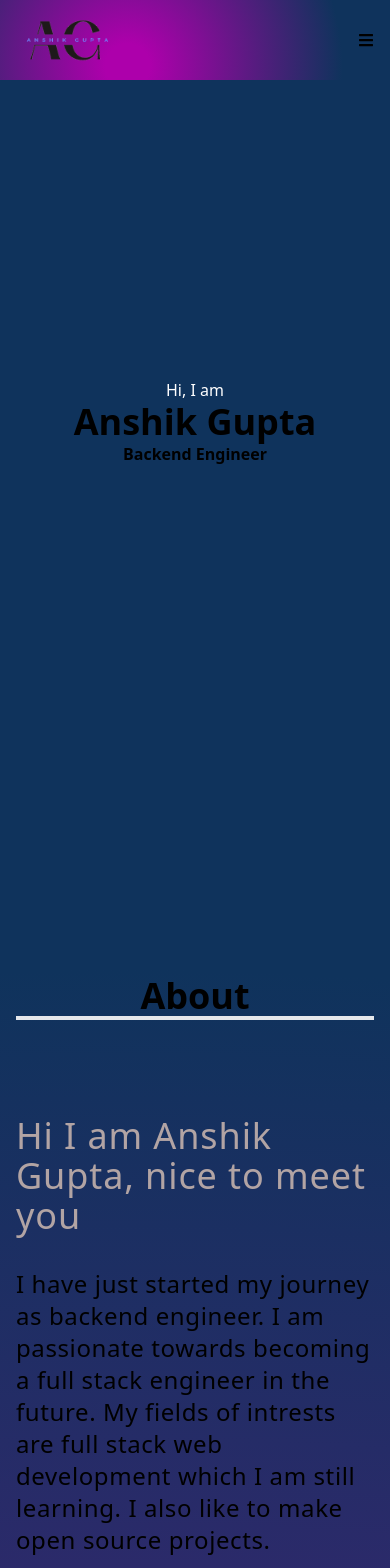
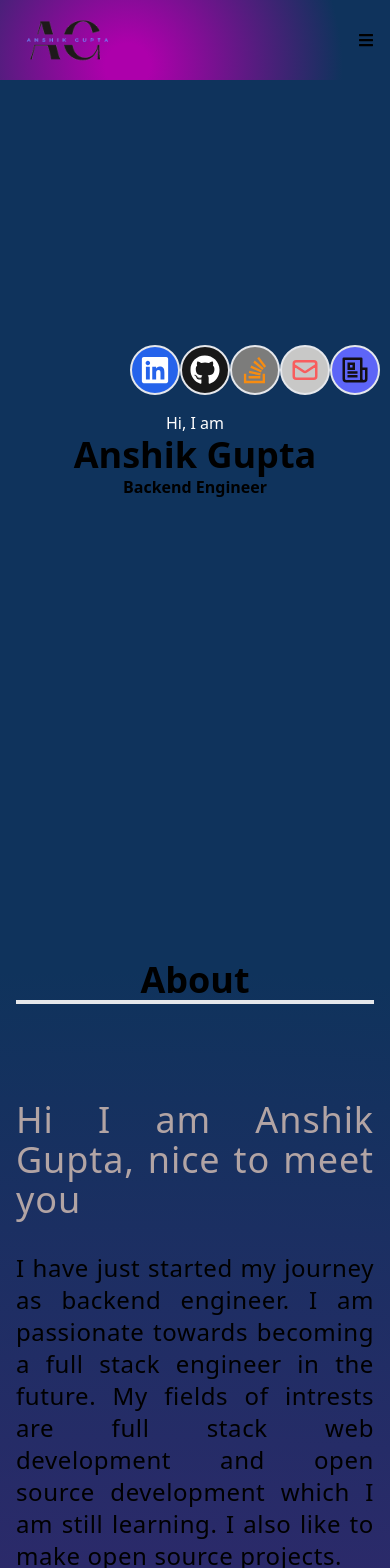
Before and after one commit to guptaanshik1/portfolio, a React (Create React App) app: page / in a window 390 px wide. Shown: the top 1568 px of the page. Built offline with nearby package versions, Linux system fonts and the light colour scheme.

Commit message:
added social links on smaller screens

```diff
--- a/src/components/About.jsx
+++ b/src/components/About.jsx
@@ -4,6 +4,8 @@ const About = () => {
   return (
     <div name="about" className="w-full h-screen">
       <div className="flex flex-col justify-center items-center w-full h-full">
+
+
         <div className="max-w-[1000px] w-full grid gap-8">
           <div className="text-center pb-8 px-4">
             <p className="border-b-4 font-bold sm:text-6xl text-4xl">About</p>
@@ -13,13 +15,13 @@ const About = () => {
 
           <div className="max-w-[1000px] w-full grid sm:grid-cols-2 gap-8 px-4">
             <div className="sm:text-right text-4xl text-[#b2a4a4] tracking-wide">
-              <p>Hi I am Anshik Gupta, nice to meet you</p>
+              <p className="tracking-wide text-justify">Hi I am Anshik Gupta, nice to meet you</p>
             </div>
             <div>
-              <p className="tracking-wide text-2xl">
+              <p className="tracking-wide text-2xl text-justify">
                 I have just started my journey as backend engineer. I am
                 passionate towards becoming a full stack engineer in the future.
-                My fields of intrests are full stack web development
+                My fields of intrests are full stack web development and open source development
                 which I am still learning. I also like to make open source
                 projects.
               </p>
--- a/src/components/Contact.jsx
+++ b/src/components/Contact.jsx
@@ -10,9 +10,9 @@ const Contact = () => {
 
           <div className='px-4 w-full'>
             <form method="POST" action="https://getform.io/f/a699a1b2-f225-434e-b317-1fbbde8e006c" className="h-auto w-full flex flex-col justify-center items-center">
-              <input className="w-full py-2 text-center mb-2" type="text" name="name" placeholder='Enter name' />
-              <input className="w-full py-2 text-center mb-2" type="email" name="email" placeholder='Enter email' />
-              <textarea className="w-full py-2 text-center" name="message" rows="5" cols="20" placeholder='Enter message'></textarea>
+              <input className="w-full py-2 text-center mb-2 focus:outline-none" type="text" name="name" placeholder='Enter name' />
+              <input className="w-full py-2 text-center mb-2 focus:outline-none" type="email" name="email" placeholder='Enter email' />
+              <textarea className="w-full py-2 text-center focus:outline-none" name="message" rows="5" cols="20" placeholder='Enter message'></textarea>
               <button className="text-white bg-[#8686f0] border-2 rounded-md mt-4 p-4 hover:scale-110 hover:bg-[#fff] hover:text-black hover:border-blue-600 duration-500">Send</button>
             </form>
           </div>
--- a/src/components/Home.jsx
+++ b/src/components/Home.jsx
@@ -1,15 +1,66 @@
-import React from 'react'
+import React from "react";
+import { FaGithub, FaLinkedin, FaStackOverflow } from "react-icons/fa";
+import { HiOutlineMail } from "react-icons/hi";
+import { RiNewspaperLine } from "react-icons/ri";
 
 const Home = () => {
   return (
-    <div name="home" className='w-full h-screen bg-blend-screen'>
-        <div className='max-w-[1000px] mx-auto px-8 flex flex-col justify-center items-center h-full'>
-            <p className="text-[#fff]">Hi, I am</p>
-            <h1 className="font-bold text-4xl sm:text-5xl text-center">Anshik Gupta</h1>
-            <h2 className='font-bold sm:text-3xl text-center'>Backend Engineer</h2>
+    <div name="home" className="w-full h-screen">
+      <div className="max-w-[1000px] mx-auto px-8 flex flex-col justify-center items-center h-full">
+        <div className="lg:hidden w-[50%] mb-4 flex justify-between items-center px-4">
+          <div className="rounded-full p-2 border-2 bg-blue-600 cursor-pointer hover:scale-110 duration-500">
+            <a
+              className="flex justify-between items-center w-full text-white"
+              href=""
+            >
+              <FaLinkedin size={30} />
+            </a>
+          </div>
+
+          <div className="rounded-full p-2 border-2 bg-[#181818] cursor-pointer hover:scale-110 duration-500">
+            <a
+              className="flex justify-between items-center w-full text-white"
+              href=""
+            >
+              <FaGithub size={30} />
+            </a>
+          </div>
+
+          <div className="rounded-full p-2 border-2 bg-[#7c7c7b] cursor-pointer hover:scale-110 duration-500">
+            <a
+              className="flex justify-between items-center w-full text-[#f78c11]"
+              href=""
+            >
+              <FaStackOverflow size={30} />
+            </a>
+          </div>
+
+          <div className="rounded-full p-2 border-2 bg-[#c8c8c7] cursor-pointer hover:scale-110 duration-500">
+            <a
+              className="flex justify-between items-center w-full text-[#f85d5d]"
+              href=""
+            >
+              <HiOutlineMail size={30} />
+            </a>
+          </div>
+
+          <div className="rounded-full p-2 border-2 bg-[#5d65f7] cursor-pointer hover:scale-110 duration-500">
+            <a
+              className="flex justify-between items-center w-full text-[#130e12]"
+              href=""
+            >
+              <RiNewspaperLine size={30} />
+            </a>
+          </div>
         </div>
+        <p className="text-[#fff]">Hi, I am</p>
+        <h1 className="font-bold text-4xl sm:text-5xl text-center">
+          Anshik Gupta
+        </h1>
+        <h2 className="font-bold sm:text-3xl text-center">Backend Engineer</h2>
+      </div>
     </div>
-  )
-}
+  );
+};
 
-export default Home
+export default Home;
--- a/src/components/Navbar.jsx
+++ b/src/components/Navbar.jsx
@@ -25,27 +25,27 @@ const Navbar = () => {
 
       <ul className="hidden md:flex">
         <li>
-          <Link to="home" smooth={true} duration={500}>
+          <Link to="home" className="hover:text-white hover:scale-110 duration-500" smooth={true} duration={500}>
             Home
           </Link>
         </li>
         <li>
-          <Link to="about" smooth={true} duration={500}>
+          <Link to="about" className="hover:text-white hover:scale-110 duration-500" smooth={true} duration={500}>
             About
           </Link>
         </li>
         <li>
-          <Link to="skills" smooth={true} duration={500}>
+          <Link to="skills" className="hover:text-white hover:scale-110 duration-500" smooth={true} duration={500}>
             Skills
           </Link>
         </li>
         <li>
-          <Link to="work" smooth={true} duration={500}>
+          <Link to="work" className="hover:text-white hover:scale-110 duration-500" smooth={true} duration={500}>
             Work
           </Link>
         </li>
         <li>
-          <Link to="contact" smooth={true} duration={500}>
+          <Link to="contact" className="hover:text-white hover:scale-110 duration-500" smooth={true} duration={500}>
             Contact
           </Link>
         </li>
@@ -63,27 +63,27 @@ const Navbar = () => {
         }
       >
         <li className="py-4">
-          <Link to="home" smooth={true} duration={500}>
+          <Link className="hover:text-white hover:scale-110 duration-500" to="home" smooth={true} duration={500}>
             Home
           </Link>
         </li>
         <li className="py-4">
-          <Link to="about" smooth={true} duration={500}>
+          <Link className="hover:text-white hover:scale-110 duration-500" to="about" smooth={true} duration={500}>
             About
           </Link>
         </li>
         <li className="py-4">
-          <Link to="skills" smooth={true} duration={500}>
+          <Link className="hover:text-white hover:scale-110 duration-500" to="skills" smooth={true} duration={500}>
             Skills
           </Link>
         </li>
         <li className="py-4">
-          <Link to="projects" smooth={true} duration={500}>
+          <Link className="hover:text-white hover:scale-110 duration-500" to="projects" smooth={true} duration={500}>
             Projects
           </Link>
         </li>
         <li className="py-4">
-          <Link to="contact" smooth={true} duration={500}>
+          <Link className="hover:text-white hover:scale-110 duration-500" to="contact" smooth={true} duration={500}>
             Contact
           </Link>
         </li>
```
